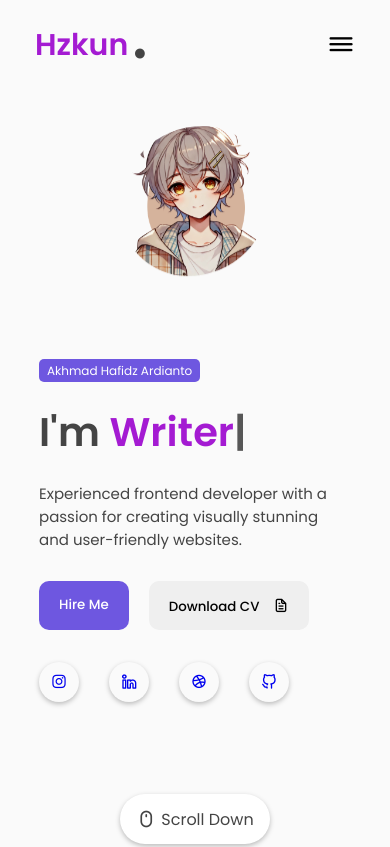
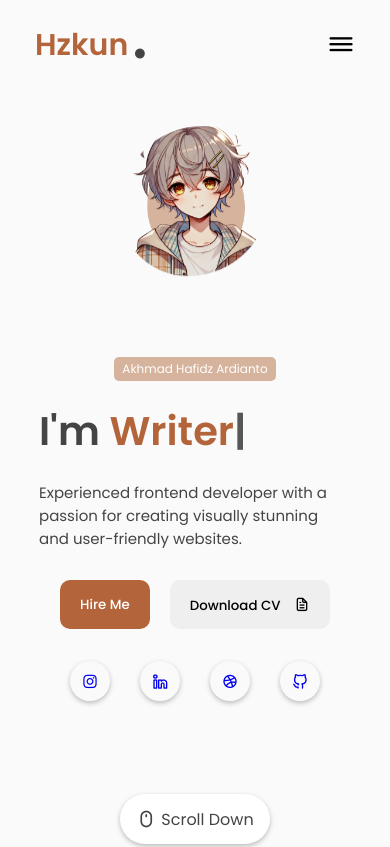
Before and after one commit to Hzkun001/portfolio-hz, a plain HTML site: page index.html in a window 390 px wide. Shown: the top 847 px of the page. Drawn offline with nearby package versions, Linux system fonts and the light colour scheme.

Commit message:
Update style.css
mengganti tema jadi coklat

```diff
--- a/style.css
+++ b/style.css
@@ -7,13 +7,13 @@
 	--color-white: rgb(255, 255, 255);
 
 	--text-color-second: rgb(68, 68, 68);
-	--text-color-third: rgb(164, 27, 210);
+	--text-color-third: #b3643a;
 
-	--first-color: rgb(110, 87, 224);
+	--first-color: #b3643a;
 	--first-color-hover: rgb(40, 91, 212);
 
-	--second-color: rgb(40, 91, 212);
-	--third-color: rgb(110, 87, 224);
+	--second-color: #b3643a;
+	--third-color: #d5b39c;
     --first-shadow-color: rgba(0, 0, 0, 0.1);
 
 }
@@ -225,8 +225,8 @@ nav{
 .icon:hover{
 		color: var(--first-color);
 		transform: scale(1.2)translateY(-5px);
-		background: #9664cb;
-		box-shadow: 0 0 10px #7b00ff;
+		background: #b3643a;
+		box-shadow: 0 0 10px #b3643a;
 		-webkit-transform: scale(1.2)translateY(-5px);
 		-moz-transform: scale(1.2)translateY(-5px);
 		-ms-transform: scale(1.2)translateY(-5px);
@@ -389,7 +389,7 @@ h3{
 }
 .project-box>i{
 	font-size: 50px;
-	color: #00B5E7;
+	color: #b3643a;
 	margin-bottom: 25px;
 }
 .project-box label{
@@ -508,7 +508,7 @@ h3{
   .view-project {
 	display: inline-block;
 	margin-top: 1rem;
-	color: #007bff;
+	color: #b3643a;
 	text-decoration: none;
 	font-weight: bold;
   }
@@ -561,7 +561,7 @@ textarea{
 	color: var(--color-white);
 }
 .form-button>.btn:hover{
-	background: #00B5E7;
+	background: #d5b39c;
 }
 .form-button i{
 	font-size: 18px;
@@ -709,4 +709,18 @@ footer{
 	.input-field{
 		width: 100%;
 	}
+	.featured-text-card {
+		margin-top: 2em;
+		display: flex;
+		justify-content: center;
+	}
+	.featured-text-btn{
+		display: flex;
+		justify-content: center;
+	}
+	.social_icons{
+		margin-bottom: 2em;
+		display: flex;
+		justify-content: center;
+	}
 }
```
